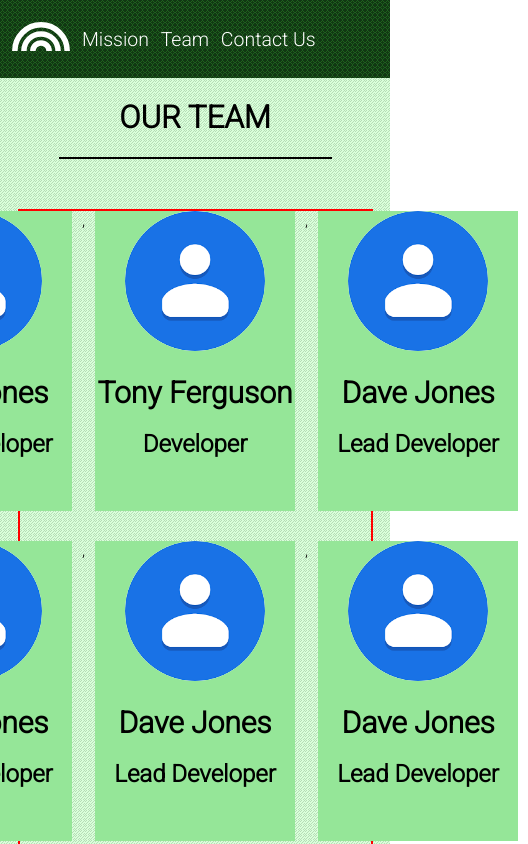
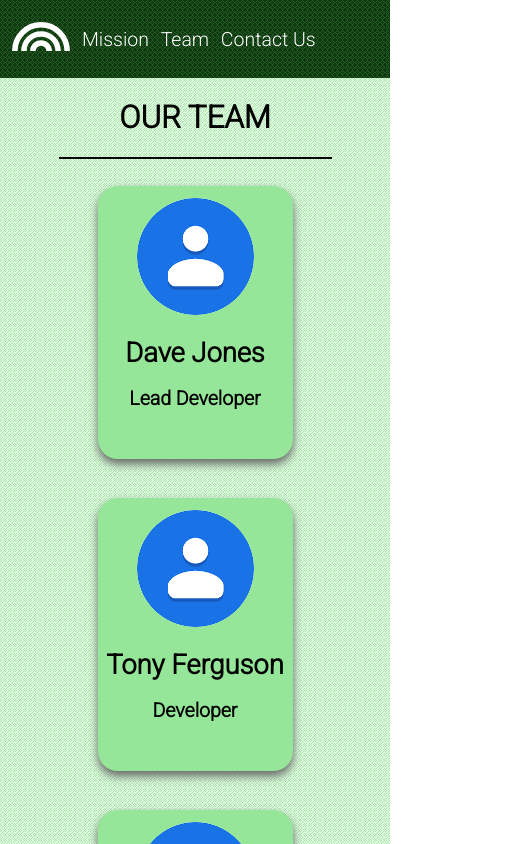
Before and after one commit to dylanmarc/IXXN321-Project2, a React (Create React App) app in the folder ecocare/: page /team in a window 390 px wide. Shown: the top 844 px of the page, 528 px wide, since content can reach past the window. Built offline with nearby package versions, Linux system fonts and the light colour scheme.

Commit message:
Fixed/improved styling for employee cards

```diff
--- a/ecocare/src/components/css/employee-card.css
+++ b/ecocare/src/components/css/employee-card.css
@@ -2,10 +2,19 @@
 
 .card-container{
     background-color: #95E698;
-    width: 200px;
-    height: 300px;
+    width: 250px;
+    height: 350px;
     font-family: 'Roboto';
-    margin: 0 10px 0 10px;
+    margin: 1vw 3vw 1vw 3vw;
+    border-radius: 20px;
+    box-shadow: 0px 5px 10px #666666;
+    transition: 0.2s;
+}
+
+.card-container:hover{
+    background-color: #4AD54E;
+    margin: 0 3vw 1vw 3vw;
+    box-shadow: 0px 1.2vw 10px #666666;
 }
 
 .card-top{
@@ -15,6 +24,7 @@
 .employee-img{
     width: 140px;
     border-radius: 100px;
+    margin-top: 20px;
 }
 
 .card-bottom{
@@ -28,3 +38,53 @@
 .card-bottom h2{
 
 }
+
+@media (max-width: 960px){
+    .card-container{
+        width: 27vw;
+        height: 50vw;
+        font-family: 'Roboto';
+        margin: 1vw 3vw 4vw 3vw;
+    }
+    .employee-img{
+        width: 20vw;
+        margin-top: 3vw;
+    }
+    .card-bottom h1{
+        font-size: 4.5vw;
+    }
+
+    .card-bottom h2{
+        font-size: 3.5vw;
+    }
+}
+
+@media (max-width: 600px){
+    .card-container{
+        width: 50vw;
+        height: 70vw;
+        margin: 5vw 3vw 5vw 3vw;
+    }
+    .card-container:hover{
+        width: 50vw;
+        height: 73vw;
+        margin: 5vw 3vw 5vw 3vw;
+    }
+
+    .card-top{
+
+    }
+
+    .employee-img{
+        width: 30vw;
+    }
+
+    .card-bottom h1{
+        font-size: 7vw;
+    }
+
+    .card-bottom h2{
+        font-size: 5vw;
+    }
+
+}
--- a/ecocare/src/pages/css/Team.css
+++ b/ecocare/src/pages/css/Team.css
@@ -4,7 +4,7 @@
     font-family: 'Roboto';
     background-image: url(../../images/page-bg.jpg);
     width: 100vw;
-    height: 950px;
+
     text-align: center;
 }
 
@@ -23,7 +23,6 @@ h1{
     display: flex;
     color: black;
     width: 90%;
-    border: 2px solid red;
     margin: 50px auto 0 auto;
     justify-content: center;
 }
@@ -35,8 +34,17 @@ h1{
     margin-bottom: 30px;
 }
 
+@media (max-width: 960px){
+    .employees{
+        margin: 2vw auto 0 auto;
+    }
 
-@media (max-width: 480px){
+    .row{
+        margin-bottom: 0;
+    }
+}
+
+@media (max-width: 600px){
     h1{
         font-size: 8vw;
     }
@@ -44,25 +52,8 @@ h1{
         width: 70vw;
     }
 
-    .txtinput{
-        margin-bottom: 2vw;
-        margin-top: 2vw;
-        width: 80vw;
-        height: 15vw;
-        font-size: 7vw;
-    }
-    #message{
-        margin-bottom: 5vw;
-        margin-top: 5vw;
-        width: 80vw;
-        height: 50vw;
-        font-size: 6vw;
-    }
-    #submit{
-        width: 30vw;
-        height: 20vw;
-        font-size: 8vw;
-        margin-left: 52vw;
+    .row{
+        flex-direction: column;
     }
 
 }
--- a/ecocare/src/pages/js/Team.js
+++ b/ecocare/src/pages/js/Team.js
@@ -26,10 +26,10 @@ function displayEmployees(data){
         var elements=[];
         for(var i=0;i<arr.length;i++){
             if(i + 2 < arr.length){
-                elements.push(<div className='row'><EmployeeCard name={ arr[i].name } image={ arr[i].image } job={ arr[i].job } blurb={ arr[i].blurb } />, <EmployeeCard name={ arr[i+1].name } image={ arr[i+1].image } job={ arr[i+1].job } blurb={ arr[i+1].blurb } />, <EmployeeCard name={ arr[i].name } image={ arr[i].image } job={ arr[i].job } blurb={ arr[i].blurb } /></div>);
+                elements.push(<div className='row'><EmployeeCard name={ arr[i].name } image={ arr[i].image } job={ arr[i].job } blurb={ arr[i].blurb } /> <EmployeeCard name={ arr[i+1].name } image={ arr[i+1].image } job={ arr[i+1].job } blurb={ arr[i+1].blurb } /> <EmployeeCard name={ arr[i].name } image={ arr[i].image } job={ arr[i].job } blurb={ arr[i].blurb } /></div>);
                 i+=2;
             }else if(i + 1 < arr.length){
-                elements.push(<div className='row'><EmployeeCard name={ arr[i].name } image={ arr[i].image } job={ arr[i].job } blurb={ arr[i].blurb } />, <EmployeeCard name={ arr[i+1].name } image={ arr[i+1].image } job={ arr[i+1].job } blurb={ arr[i+1].blurb } /></div>);
+                elements.push(<div className='row'><EmployeeCard name={ arr[i].name } image={ arr[i].image } job={ arr[i].job } blurb={ arr[i].blurb } /> <EmployeeCard name={ arr[i+1].name } image={ arr[i+1].image } job={ arr[i+1].job } blurb={ arr[i+1].blurb } /></div>);
                 i+=1
             }else{
                 elements.push(<div className='row'><EmployeeCard name={ arr[i].name } image={ arr[i].image } job={ arr[i].job } blurb={ arr[i].blurb } /></div>);
```
